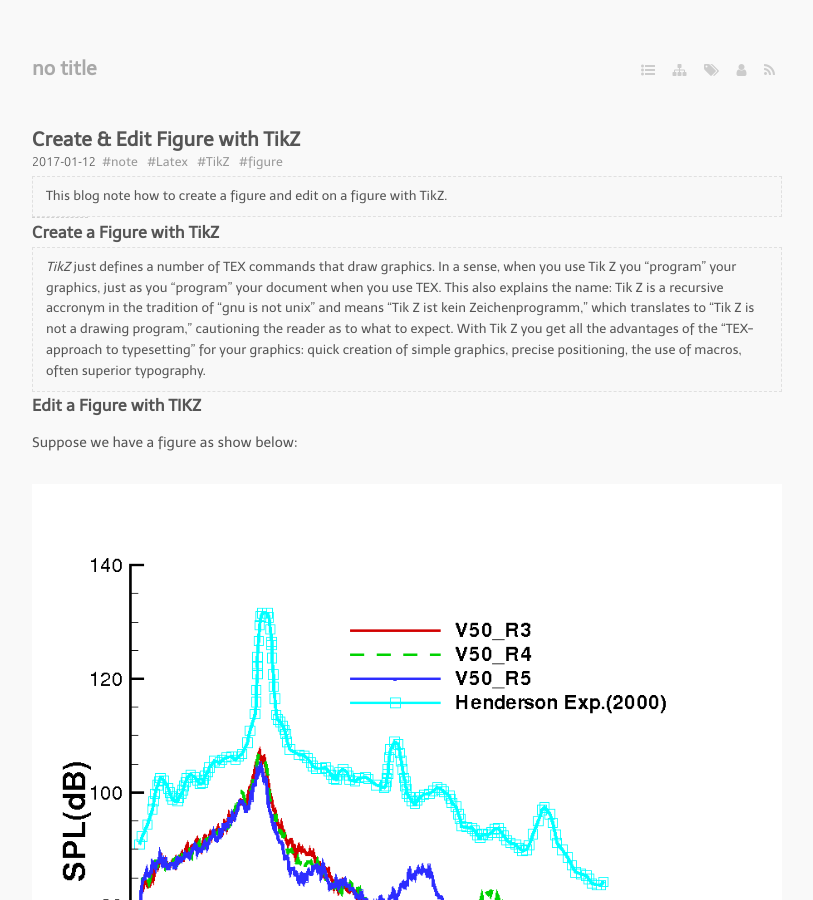
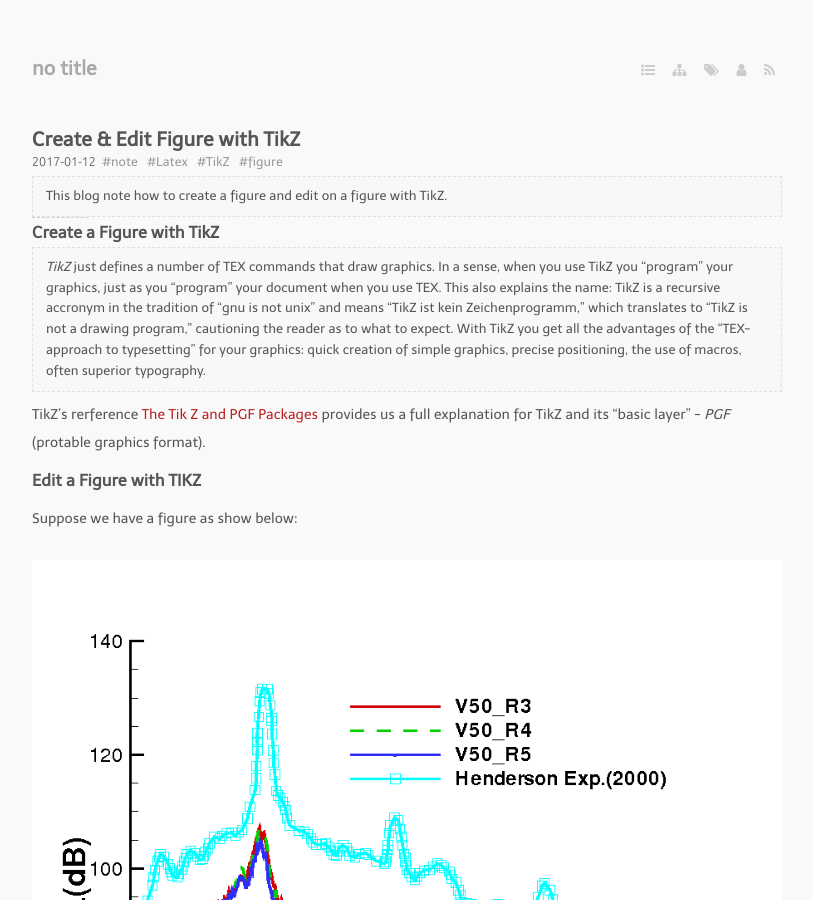
Before and after one commit to bizhishui/bizhishui.github.io, a Jekyll site: the page built from _posts/2017-01-12-Create-Edit-Figure-TiKZ.md, in a window 1280 px wide and 900 px high. Shown: the whole window, without its empty margins (233-1046 px from the left). Built offline with Jekyll 4.4.1, drawn with Linux system fonts in a browser that asks for light colours; nearby versions of some CDN libraries; some web fonts are replaced; a script that is not in the unit is left out.

Commit message:
keeps on

```diff
--- a/_posts/2017-01-12-Create-Edit-Figure-TiKZ.md
+++ b/_posts/2017-01-12-Create-Edit-Figure-TiKZ.md
@@ -17,12 +17,15 @@ tags:
 ---
 
 ### Create a Figure with TikZ
-> *TikZ* just defines a number of TEX commands that draw graphics. In a sense, when you use Tik Z
+> *TikZ* just defines a number of TEX commands that draw graphics. In a sense, when you use TikZ
 > you “program” your graphics, just as you “program” your document when you use TEX. This also explains
-> the name: Tik Z is a recursive accronym in the tradition of “gnu is not unix” and means “Tik Z ist kein
-> Zeichenprogramm,” which translates to “Tik Z is not a drawing program,” cautioning the reader as to what
-> to expect. With Tik Z you get all the advantages of the “TEX-approach to typesetting” for your graphics:
+> the name: TikZ is a recursive accronym in the tradition of “gnu is not unix” and means “TikZ ist kein
+> Zeichenprogramm,” which translates to “TikZ is not a drawing program,” cautioning the reader as to what
+> to expect. With TikZ you get all the advantages of the “TEX-approach to typesetting” for your graphics:
 > quick creation of simple graphics, precise positioning, the use of macros, often superior typography.
+
+TikZ's rerference [The Tik Z and PGF Packages](https://www.ctan.org/pkg/pgf?lang=en) provides us a full
+explanation for TikZ and its "basic layer" - *PGF* (protable graphics format).
 
 
 ### Edit a Figure with TIKZ
```
